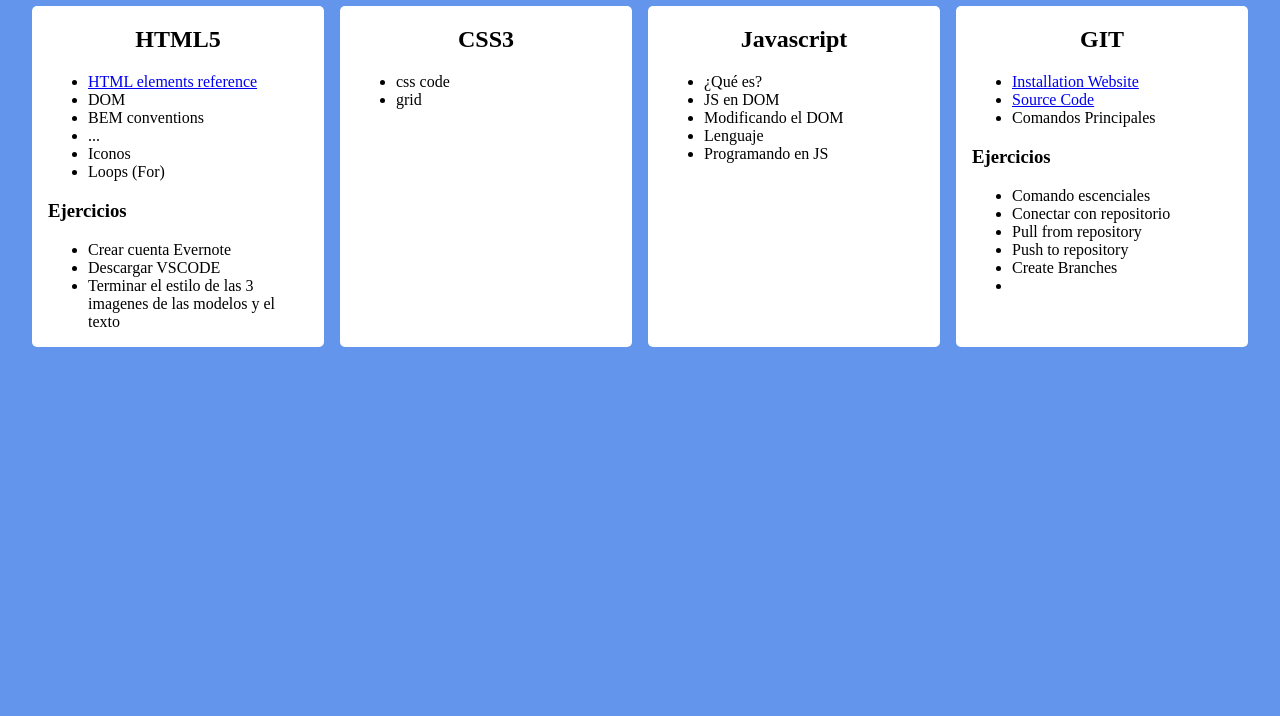
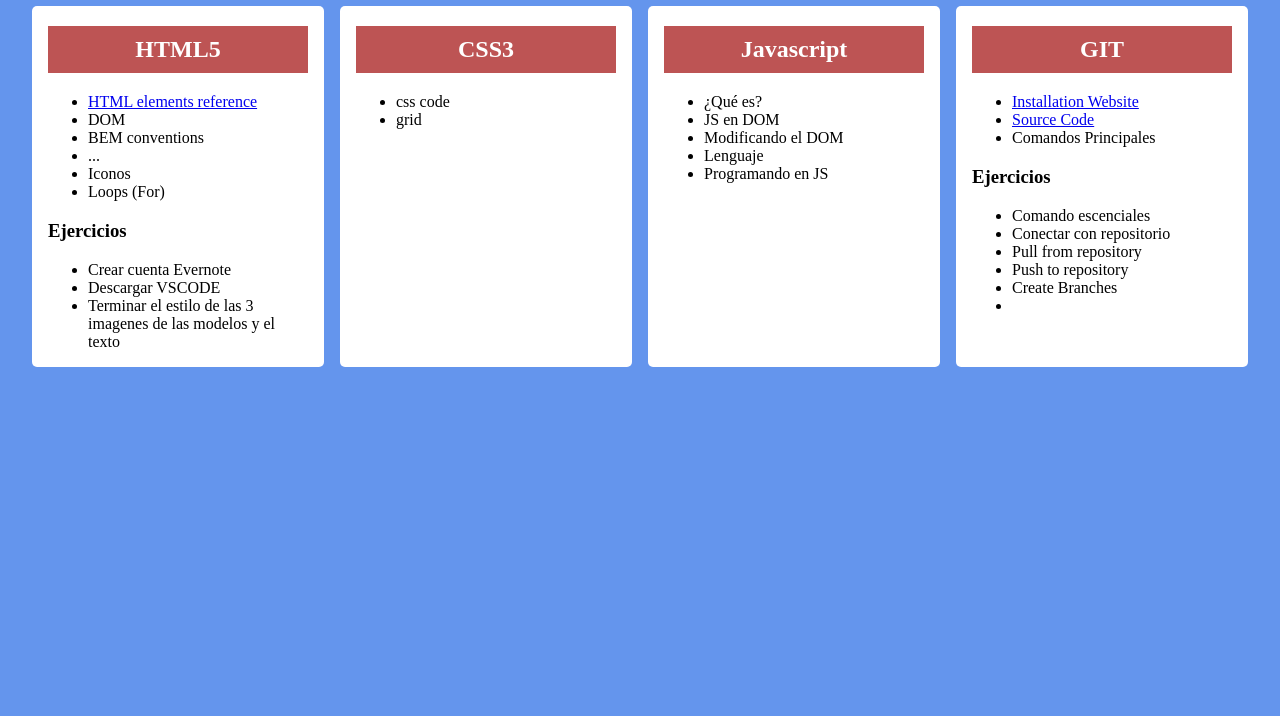
Before and after one commit to mariominondo/Joyce-Practice, a plain HTML site: page index.html in a window 1280 px wide. Shown: the part 84-800 px from the top of the page. Drawn offline with Linux system fonts and the light colour scheme.

Commit message:
Modified index.html

```diff
--- a/css/styles-index.css
+++ b/css/styles-index.css
@@ -5,6 +5,9 @@ body {
 
 h2 {
     text-align: center;
+    background-color: rgb(189, 84, 84);
+    color: #fff;
+    padding: 10px 0px;
 }
 
 .container {
```
